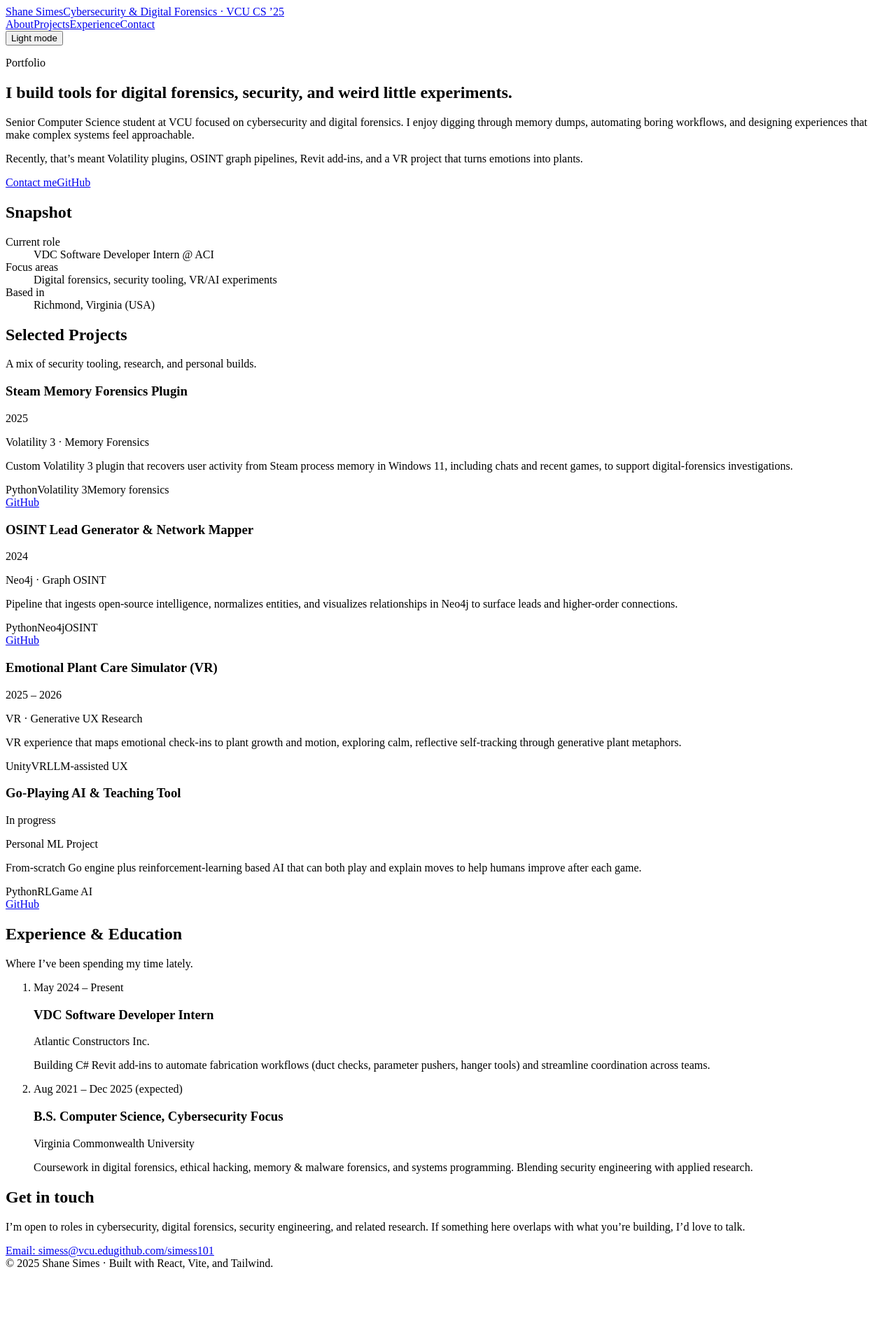
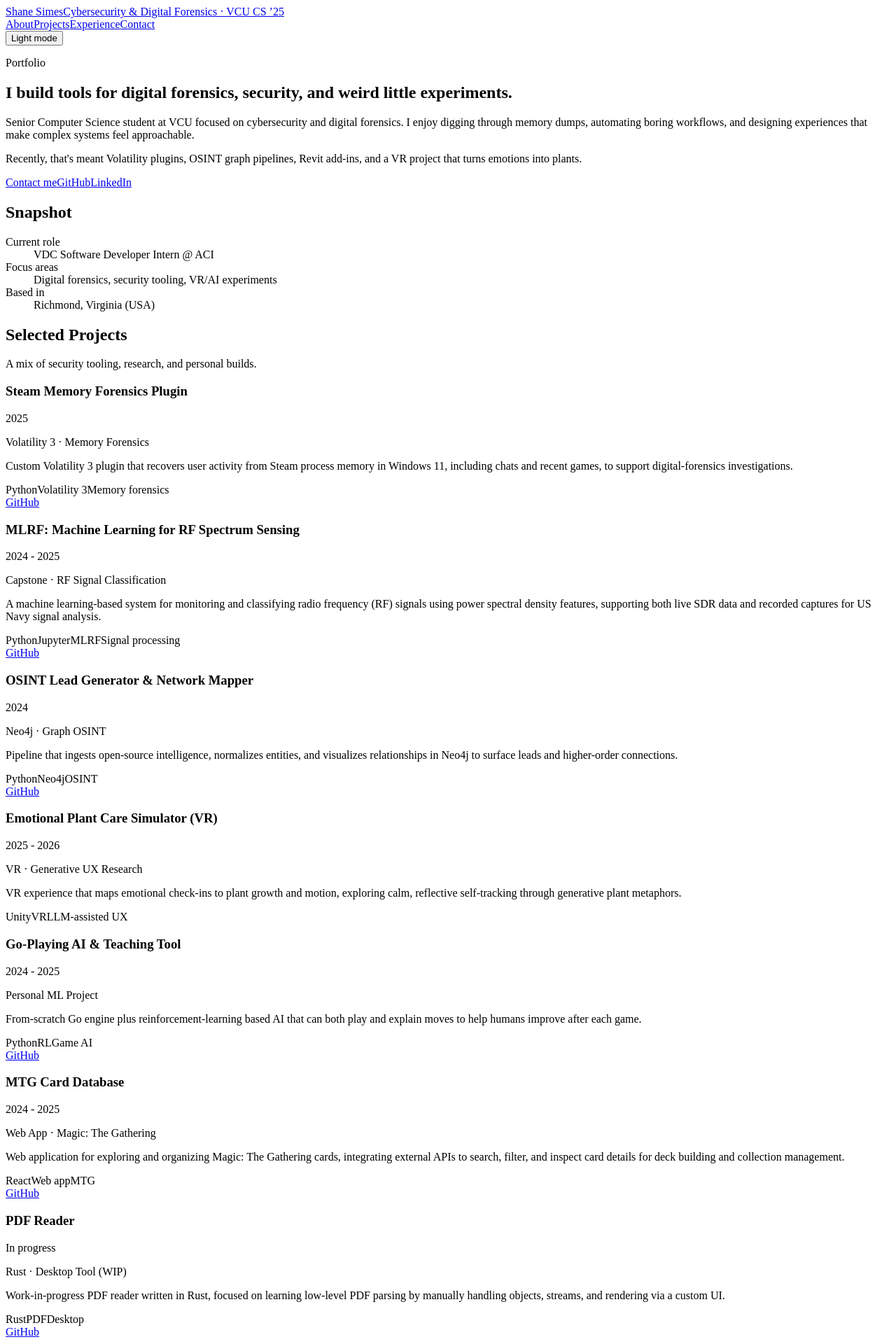
Before and after one commit to simess101/my-portfolio, a React (Vite) app: page / in a window 1280 px wide. Shown: the top 1920 px of the page at 70% size. Before the commit the page ends 1822 px from the top, so only its background shows below. Built offline with nearby package versions, Linux system fonts and the light colour scheme; the HTML template or start-up script is replaced by a standard one.

Commit message:
Update portfolio styling and projects

```diff
--- a/src/App.jsx
+++ b/src/App.jsx
@@ -18,7 +18,19 @@ const projects = [
       "Custom Volatility 3 plugin that recovers user activity from Steam process memory in Windows 11, including chats and recent games, to support digital-forensics investigations.",
     tags: ["Python", "Volatility 3", "Memory forensics"],
     links: {
-      github: "https://github.com/simess101", // TODO: replace with real repo
+      github: "https://github.com/simess101/SteamForensics-VolitalityPlugin",
+    },
+  },
+  {
+    title: "MLRF: Machine Learning for RF Spectrum Sensing",
+    role: "Capstone · RF Signal Classification",
+    period: "2024 - 2025",
+    description:
+      "A machine learning-based system for monitoring and classifying radio frequency (RF) signals using power spectral density features, supporting both live SDR data and recorded captures for US Navy signal analysis.",
+    tags: ["Python", "Jupyter", "ML", "RF", "Signal processing"],
+    links: {
+      github:
+        "https://github.com/simess101/MULT-25-607-ML-for-RF-Sprectrum-sensing",
     },
   },
   {
@@ -29,13 +41,13 @@ const projects = [
       "Pipeline that ingests open-source intelligence, normalizes entities, and visualizes relationships in Neo4j to surface leads and higher-order connections.",
     tags: ["Python", "Neo4j", "OSINT"],
     links: {
-      github: "https://github.com/simess101", // TODO
+      github: "https://github.com/simess101/OSINT-Lead-Generator-Network-Mapper",
     },
   },
   {
     title: "Emotional Plant Care Simulator (VR)",
     role: "VR · Generative UX Research",
-    period: "2025 – 2026",
+    period: "2025 - 2026",
     description:
       "VR experience that maps emotional check-ins to plant growth and motion, exploring calm, reflective self-tracking through generative plant metaphors.",
     tags: ["Unity", "VR", "LLM-assisted UX"],
@@ -44,12 +56,34 @@ const projects = [
   {
     title: "Go-Playing AI & Teaching Tool",
     role: "Personal ML Project",
-    period: "In progress",
+    period: "2024 - 2025",
     description:
       "From-scratch Go engine plus reinforcement-learning based AI that can both play and explain moves to help humans improve after each game.",
     tags: ["Python", "RL", "Game AI"],
     links: {
-      github: "https://github.com/simess101", // TODO
+      github: "https://github.com/simess101/go_game",
+    },
+  },
+  {
+    title: "MTG Card Database",
+    role: "Web App · Magic: The Gathering",
+    period: "2024 - 2025",
+    description:
+      "Web application for exploring and organizing Magic: The Gathering cards, integrating external APIs to search, filter, and inspect card details for deck building and collection management.",
+    tags: ["React", "Web app", "MTG"],
+    links: {
+      github: "https://github.com/simess101/MTG-DATABASE",
+    },
+  },
+  {
+    title: "PDF Reader",
+    role: "Rust · Desktop Tool (WIP)",
+    period: "In progress",
+    description:
+      "Work-in-progress PDF reader written in Rust, focused on learning low-level PDF parsing by manually handling objects, streams, and rendering via a custom UI.",
+    tags: ["Rust", "PDF", "Desktop"],
+    links: {
+      github: "https://github.com/simess101/PDF-Reader",
     },
   },
 ];
@@ -58,14 +92,14 @@ const experience = [
   {
     title: "VDC Software Developer Intern",
     org: "Atlantic Constructors Inc.",
-    period: "May 2024 – Present",
+    period: "May 2024 - Present",
     description:
       "Building C# Revit add-ins to automate fabrication workflows (duct checks, parameter pushers, hanger tools) and streamline coordination across teams.",
   },
   {
     title: "B.S. Computer Science, Cybersecurity Focus",
     org: "Virginia Commonwealth University",
-    period: "Aug 2021 – Dec 2025 (expected)",
+    period: "Aug 2021 - Dec 2025 (expected)",
     description:
       "Coursework in digital forensics, ethical hacking, memory & malware forensics, and systems programming. Blending security engineering with applied research.",
   },
@@ -249,7 +283,7 @@ export default function App() {
               complex systems feel approachable.
             </p>
             <p className="mt-3 text-sm leading-relaxed text-slate-600 dark:text-slate-300">
-              Recently, that’s meant
+              Recently, that's meant
               <span className="font-medium">
                 {" "}
                 Volatility plugins, OSINT graph pipelines, Revit add-ins,
@@ -271,6 +305,14 @@ export default function App() {
                 className="inline-flex items-center rounded-full border border-slate-300 px-4 py-2 text-xs font-medium text-slate-700 transition hover:bg-slate-100 dark:border-slate-700 dark:text-slate-200 dark:hover:bg-slate-800"
               >
                 GitHub
+              </a>
+              <a
+                href="https://www.linkedin.com/in/simess/"
+                target="_blank"
+                rel="noreferrer"
+                className="inline-flex items-center rounded-full border border-slate-300 px-4 py-2 text-xs font-medium text-slate-700 transition hover:bg-slate-100 dark:border-slate-700 dark:text-slate-200 dark:hover:bg-slate-800"
+              >
+                LinkedIn
               </a>
             </div>
           </div>
@@ -367,7 +409,7 @@ export default function App() {
               href="mailto:simesse@vcu.edu"
               className="inline-flex items-center rounded-full bg-sky-600 px-4 py-2 text-xs font-medium text-white shadow-sm transition hover:bg-sky-700"
             >
-              Email: simess@vcu.edu
+              Email: simesse@vcu.edu
             </a>
             <a
               href="https://github.com/simess101"
@@ -376,6 +418,14 @@ export default function App() {
               className="inline-flex items-center rounded-full border border-slate-300 px-4 py-2 text-xs font-medium text-slate-700 transition hover:bg-slate-100 dark:border-slate-700 dark:text-slate-200 dark:hover:bg-slate-800"
             >
               github.com/simess101
+            </a>
+            <a
+              href="https://www.linkedin.com/in/simess/"
+              target="_blank"
+              rel="noreferrer"
+              className="inline-flex items-center rounded-full border border-slate-300 px-4 py-2 text-xs font-medium text-slate-700 transition hover:bg-slate-100 dark:border-slate-700 dark:text-slate-200 dark:hover:bg-slate-800"
+            >
+              linkedin.com/in/simess
             </a>
           </div>
         </section>
```
